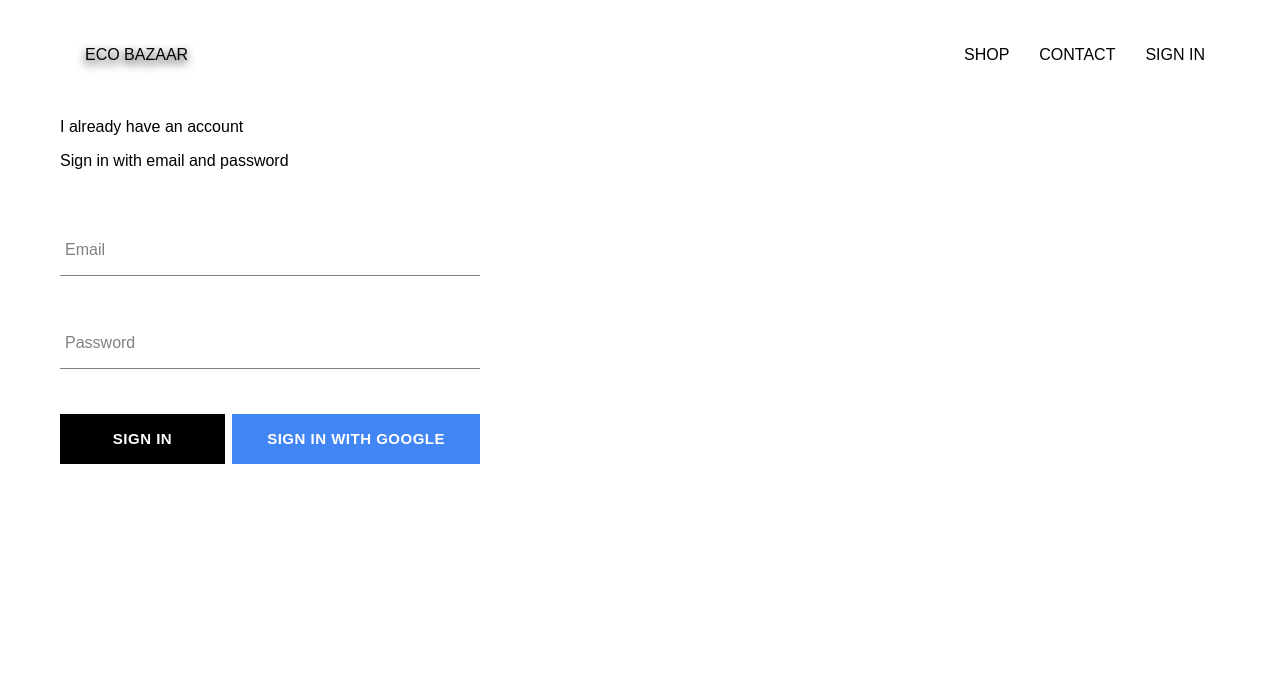
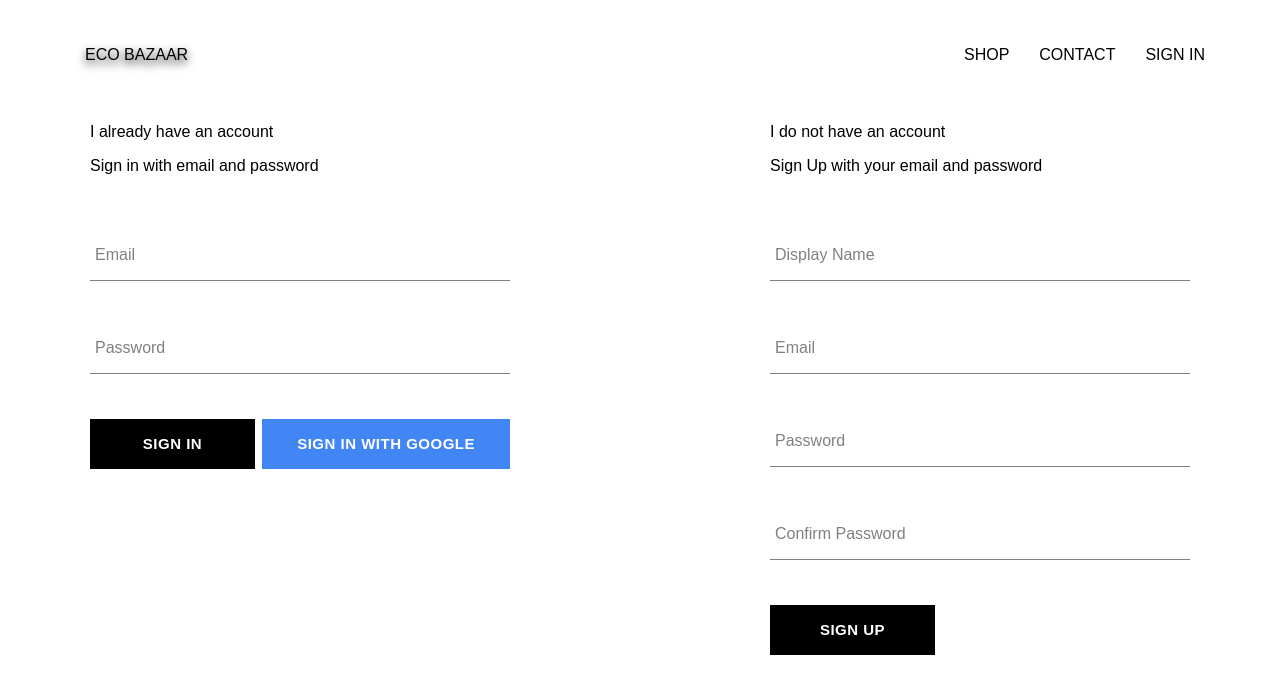
Before and after one commit to mohdumar-mern/eco-bazaar, a React (Vite) app: page /signin in a window 1280 px wide. Shown: the top 694 px of the page. Built offline with nearby package versions, Linux system fonts and the light colour scheme; no server answers.

Commit message:
finishing Sign in, sign up and signInWithGoogle

```diff
--- a/src/App.jsx
+++ b/src/App.jsx
@@ -1,4 +1,4 @@
-import {useState, useEffect} from 'react'
+import { useState, useEffect } from "react";
 import { BrowserRouter as Router, Route, Routes } from "react-router-dom";
 import "./App.scss";
 import HomePage from "./pages/Home/HomePage";
@@ -7,20 +7,29 @@ import SignUpAndSignIn from "./pages/SignIn and SignUp/SignUpAndSignIn";
 
 import Header from "./Components/header/Header";
 
-import {auth} from './firebase/fireBase'
+import { auth, fireStore } from "./firebase/fireBase";
+import { doc, getDoc } from "firebase/firestore";
 import { onAuthStateChanged } from "firebase/auth";
 
 function App() {
-
   const [currentUser, setCurrentUser] = useState(null);
 
   useEffect(() => {
     // Set up an authentication state observer
-    const unsubscribe = onAuthStateChanged(auth, (user) => {
+    const unsubscribe = onAuthStateChanged(auth, async (user) => {
       if (user) {
-        // User is signed in
-        setCurrentUser(user);
-        console.log("Current user:", user);
+        // Reference to user document in Firestore
+        const userRef = doc(fireStore, "users", user.uid);
+        const userSnap = await getDoc(userRef);
+
+        if (userSnap.exists()) {
+          const userData = userSnap.data();
+          setCurrentUser(userData); // Store user details in state
+          console.log("User fetched from Firestore:", userData);
+        } else {
+          console.log("User does not exist in Firestore.");
+          setCurrentUser(null);
+        }
       } else {
         // User is signed out
         setCurrentUser(null);
@@ -38,7 +47,7 @@ function App() {
       <Routes>
         <Route path="/" element={<HomePage />} />
         <Route path="/shop" element={<ShopPage />} />
-        <Route path="/signin" element={<SignUpAndSignIn/>} />
+        <Route path="/signin" element={<SignUpAndSignIn />} />
       </Routes>
     </Router>
   );
--- a/src/Components/sign-in/SignIn.jsx
+++ b/src/Components/sign-in/SignIn.jsx
@@ -1,52 +1,84 @@
 import { useState } from "react";
-import { auth, googleProvider } from "../../firebase/fireBase";
-import { signInWithPopup } from "firebase/auth";
+import { auth, googleProvider, fireStore } from "../../firebase/fireBase";
+import { doc, setDoc, getDoc } from "firebase/firestore";
+import { signInWithPopup, signInWithEmailAndPassword } from "firebase/auth";
 
 import "./SignIn.scss";
 import Input from "../form input/Input";
 import Button from "../custom button/Button";
 
 const SignIn = () => {
-  const [signIn, setSignIn] = useState({
+  const [formData, setFormData] = useState({
     email: "",
     password: "",
   });
 
+  const { email, password } = formData;
+
   // Google Sign-In Handler
   const googleSignInHandler = async () => {
     try {
-      // Set custom parameters for Google Sign-In
       googleProvider.setCustomParameters({
-        prompt: "select_account", // Ensures the account selection prompt appears
+        prompt: "select_account",
       });
 
       const result = await signInWithPopup(auth, googleProvider);
       const user = result.user;
-      console.log("User info: ", user);
+
+      // Reference to Firestore user document
+      const userRef = doc(fireStore, "users", user.uid);
+      const userSnap = await getDoc(userRef);
+
+      if (!userSnap.exists()) {
+        await setDoc(userRef, {
+          uid: user.uid,
+          name: user.displayName,
+          email: user.email,
+          createdAt: new Date(),
+        });
+        console.log("New user added to Firestore:", user);
+      } else {
+        console.log("User already exists in Firestore:", userSnap.data());
+      }
     } catch (error) {
-      console.error("Error signing in with Google:", error);
+      console.error("Error signing in with Google:", error.message);
     }
   };
 
   // Handle input change
   const handleChange = (e) => {
-    setSignIn({ ...signIn, [e.target.name]: e.target.value });
+    setFormData({ ...formData, [e.target.name]: e.target.value });
   };
 
   // Handle form submission
-  const onSubmitHandler = (e) => {
+  const onSubmitHandler = async (e) => {
     e.preventDefault();
 
-    if (!signIn.email || !signIn.password) {
-      console.error("Please enter both email and password.");
+    if (!email || !password) {
+      alert("Please enter both email and password.");
       return;
     }
 
-    console.log("Sign in with email/password: ", signIn);
-    setSignIn({
-      email: "",
-      password: "",
-    });
+    try {
+      const userCredential = await signInWithEmailAndPassword(auth, email, password);
+      const { user } = userCredential;
+      console.log("User signed in:", user);
+
+      // Reference to Firestore user document
+      const userRef = doc(fireStore, "users", user.uid);
+      const userSnap = await getDoc(userRef);
+
+      if (userSnap.exists()) {
+        console.log("User data retrieved from Firestore:", userSnap.data());
+      } else {
+        console.log("No user data found in Firestore.");
+      }
+
+      // Reset form after successful login
+      setFormData({ email: "", password: "" });
+    } catch (error) {
+      console.error("Error signing in:", error.message);
+    }
   };
 
   return (
@@ -58,27 +90,25 @@ const SignIn = () => {
         <Input
           type="email"
           name="email"
-          value={signIn.email}
-          label={"Email"}
+          value={email}
+          label="Email"
           required
           handleChange={handleChange}
         />
         <Input
           type="password"
           name="password"
-          value={signIn.password}
-          label={"Password"}
+          value={password}
+          label="Password"
           required
           handleChange={handleChange}
         />
         <div className="buttons">
           <Button type="submit">Sign In</Button>
-        {/* Google Sign-In Button */}
           <Button type="button" onClick={googleSignInHandler} isGoogleSignIn>
             Sign In with Google
           </Button>
         </div>
-
       </form>
     </div>
   );
--- /dev/null
+++ b/src/Components/sign-up/SignUp.jsx
@@ -0,0 +1,103 @@
+import React, { useState } from "react";
+import { auth, fireStore } from "../../firebase/fireBase";
+import { doc, setDoc } from "firebase/firestore";
+import { createUserWithEmailAndPassword } from "firebase/auth";
+
+import Input from "../form input/Input";
+import Button from "../custom button/Button";
+
+import "./SignUp.scss";
+
+const SignUp = () => {
+  const [formData, setFormData] = useState({
+    displayName: "",
+    email: "",
+    password: "",
+    confirmPassword: "",
+  });
+
+  const { displayName, email, password, confirmPassword } = formData;
+
+  const handleChange = (e) => {
+    setFormData({ ...formData, [e.target.name]: e.target.value });
+  };
+
+  const onSubmitHandler = async (e) => {
+    e.preventDefault();
+
+    if (!displayName || !email || !password || !confirmPassword) {
+      alert("All fields are required.");
+      return;
+    }
+    if (password !== confirmPassword) {
+      alert("Passwords do not match.");
+      return;
+    }
+
+    try {
+      // Create user in Firebase Auth
+      const userCredential = await createUserWithEmailAndPassword(auth, email, password);
+      const { user } = userCredential;
+
+      // Save user in Firestore
+      await setDoc(doc(fireStore, "users", user.uid), {
+        uid: user.uid,
+        name: displayName,
+        email,
+        createdAt: new Date(),
+      });
+
+      console.log("User created and stored in Firestore:", user);
+
+      // Reset form
+      setFormData({ displayName: "", email: "", password: "", confirmPassword: "" });
+
+    } catch (error) {
+      console.error("Error signing up:", error.message);
+    }
+  };
+
+  return (
+    <div className="sign-up">
+      <h2 className="text-3xl font-bold">I do not have an account</h2>
+      <span className="title text-md">Sign Up with your email and password</span>
+      <form className="sign-up-form" onSubmit={onSubmitHandler}>
+        <Input
+          type="text"
+          name="displayName"
+          value={displayName}
+          label="Display Name"
+          required
+          handleChange={handleChange}
+        />
+        <Input
+          type="email"
+          name="email"
+          value={email}
+          label="Email"
+          required
+          handleChange={handleChange}
+        />
+        <Input
+          type="password"
+          name="password"
+          value={password}
+          label="Password"
+          required
+          handleChange={handleChange}
+        />
+        <Input
+          type="password"
+          name="confirmPassword"
+          value={confirmPassword}
+          label="Confirm Password"
+          required
+          handleChange={handleChange}
+        />
+        <Button type="submit">SIGN UP</Button>
+      </form>
+    </div>
+  );
+};
+
+export default SignUp;
--- /dev/null
+++ b/src/Components/sign-up/SignUp.scss
@@ -0,0 +1,9 @@
+.sign-up{
+    display: flex;
+    flex-direction: column;
+    width: 420px !important;
+
+    .title{
+        margin: 10px 0;
+    }
+}
--- a/src/pages/SignIn and SignUp/SignUpAndSignIn.jsx
+++ b/src/pages/SignIn and SignUp/SignUpAndSignIn.jsx
@@ -2,10 +2,12 @@ import React from 'react'
 
 import './SignUpAndSignIn.scss'
 import SignIn from '../../Components/sign-in/SignIn'
+import SignUp from '../../Components/sign-up/SignUp'
 const SignUpAndSignIn = () => {
   return (
     <div className='sign-in-and-sign-up'>
      <SignIn />
+     <SignUp />
     </div>
   )
 }
--- a/src/pages/SignIn and SignUp/SignUpAndSignIn.scss
+++ b/src/pages/SignIn and SignUp/SignUpAndSignIn.scss
@@ -0,0 +1,6 @@
+.sign-in-and-sign-up {
+    width: 1100px;
+    display: flex;
+    justify-content: space-between;
+    margin: 30px auto;
+  }
```
Also changed, not shown: src/firebase/fireBase.js (line endings or trailing spaces). Lines whose indentation alone changed are shown as unchanged.
